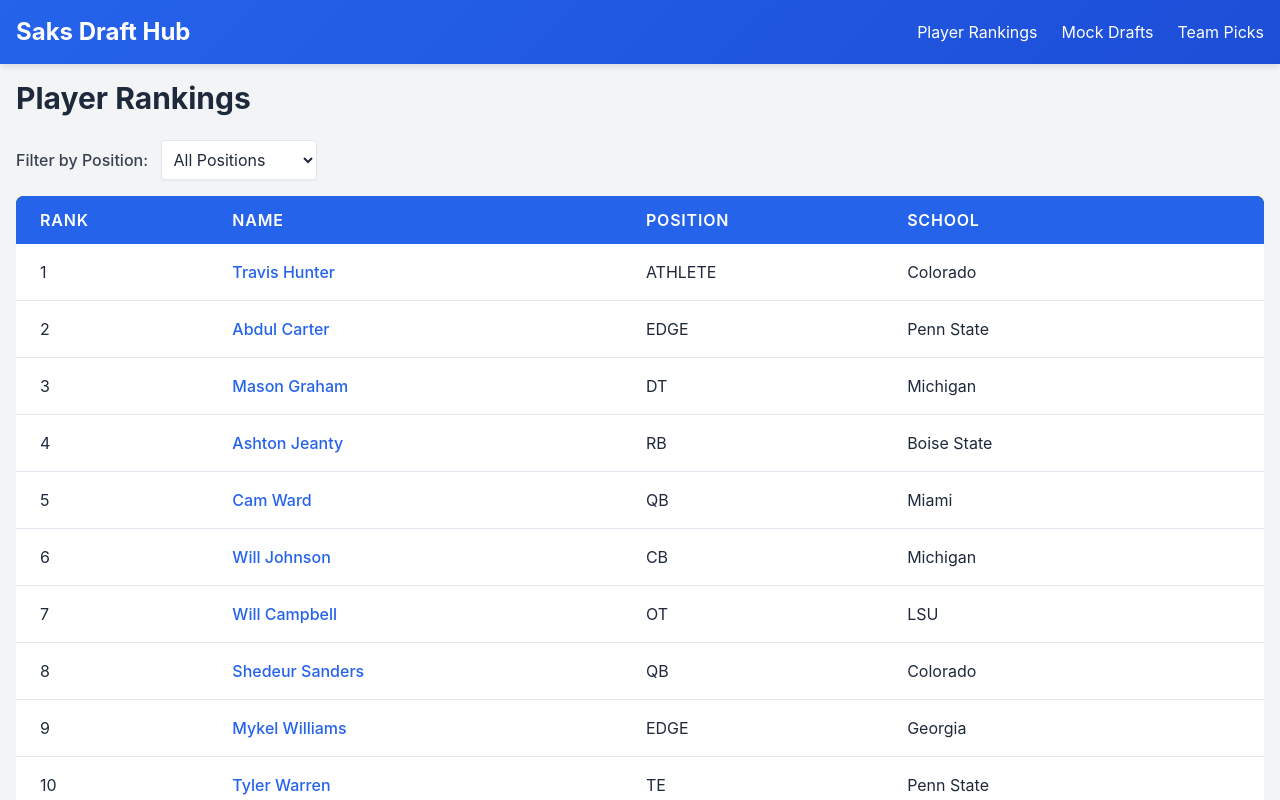
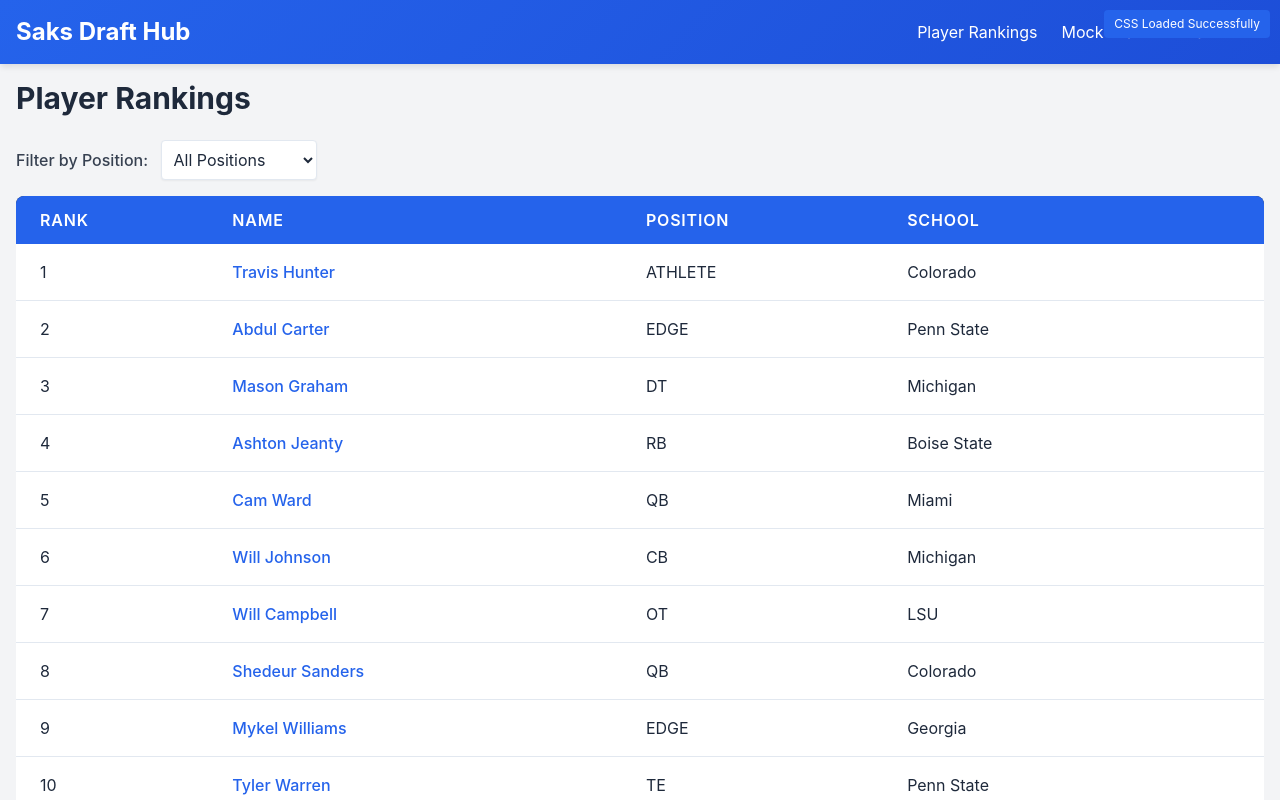
Before and after one commit to IsakDavydov/IsakDavydov.github.io, a website: page index.html in a window 1280 px wide. Shown: the top 800 px of the page. Drawn offline with nearby package versions, Linux system fonts and the light colour scheme.

Commit message:
Add CSS verification test

```diff
--- a/styles.css
+++ b/styles.css
@@ -7,6 +7,20 @@
     --card-background: #ffffff;
     --text-primary: #1e293b;
     --text-secondary: #64748b;
+}
+
+/* TEST STYLE - REMOVE AFTER VERIFICATION */
+body::before {
+    content: "CSS Loaded Successfully";
+    position: fixed;
+    top: 10px;
+    right: 10px;
+    background: var(--primary-color);
+    color: white;
+    padding: 5px 10px;
+    border-radius: 4px;
+    z-index: 9999;
+    font-size: 12px;
 }
 
 body {
@@ -102,23 +116,31 @@ tr:hover td {
     }
 }
 
-/* Custom scrollbar */
-::-webkit-scrollbar {
+/* Custom scrollbar - more specific selectors */
+html::-webkit-scrollbar,
+body::-webkit-scrollbar,
+*::-webkit-scrollbar {
     width: 8px;
     height: 8px;
 }
 
-::-webkit-scrollbar-track {
+html::-webkit-scrollbar-track,
+body::-webkit-scrollbar-track,
+*::-webkit-scrollbar-track {
     background: #f1f5f9;
     border-radius: 4px;
 }
 
-::-webkit-scrollbar-thumb {
+html::-webkit-scrollbar-thumb,
+body::-webkit-scrollbar-thumb,
+*::-webkit-scrollbar-thumb {
     background: var(--primary-color);
     border-radius: 4px;
 }
 
-::-webkit-scrollbar-thumb:hover {
+html::-webkit-scrollbar-thumb:hover,
+body::-webkit-scrollbar-thumb:hover,
+*::-webkit-scrollbar-thumb:hover {
     background: var(--primary-hover);
 }
 
```
